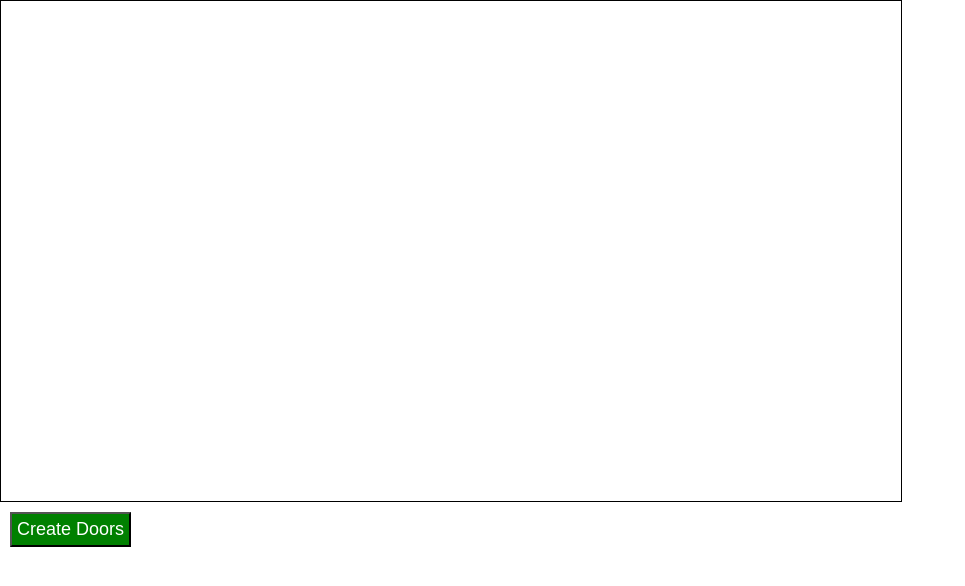
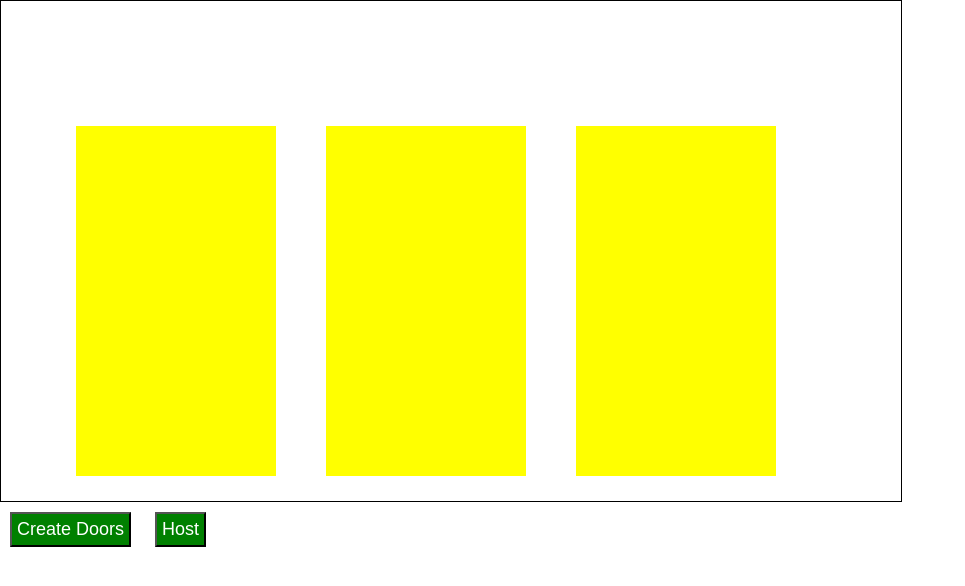
Before and after one commit to Yoni-Satat/week12_weekend_homework, a website: page index.html in a window 1280 px wide. Shown: the whole page, without its empty margins (0-965 px from the left). Drawn offline with Linux system fonts and the light colour scheme.

Commit message:
added host button

```diff
--- a/index.html
+++ b/index.html
@@ -9,6 +9,7 @@
     <canvas width="900" height="500"></canvas>
     <!-- <input type="color" id="color-picker"> -->
     <button id="create-doors">Create Doors</button>
+    <button id="host">Host</button>
     <!-- <button id="second-door">Door No. 2</button>
     <button id="third-door">Door No. 3</button> -->
   </body>
--- a/public/index.js
+++ b/public/index.js
@@ -1,30 +1,53 @@
+
+
 const app = function() {
   const canvas = document.querySelector('canvas');
   const context = canvas.getContext('2d');
+  let doorColor = "yellow";
+  context.fillStyle = doorColor;
 
-  const createDoors = document.querySelector('#create-doors');
-  createDoors.addEventListener('click', function() {
-    doorNumberOne('blue');
-    doorNumberTwo('blue');
-    doorNumberThree('blue');
+  let doors = [
+    {
+      "color":  doorColor,
+      "shape":  context.fillRect(75,125,200,350),
+      "number": 1,
+      "prize": false
+    },
+    {
+      "color":  doorColor,
+      "shape":  context.fillRect(325,125,200,350),
+      "number": 2,
+      "prize": false
+    },
+    {
+      "color":  doorColor,
+      "shape":  context.fillRect(575,125,200,350),
+      "number": 3,
+      "prize": false
+    }
+  ]
+
+  const hostOpenDoor = document.querySelector('#host');
+  hostOpenDoor.addEventListener('click', function() {
+
+    let randomNumber = Math.floor(Math.random() * 3) + 1;
+
+      doors.forEach(function(door){
+        if(door.number === randomNumber) {
+          console.log(door);
+          doorColor = "red";
+          context.fillStyle = doorColor;
+
+
+        }
+      });
   });
 
-  const doorNumberOne = function(fill) {
-    context.fillStyle = fill;
-    context.fillRect(75,125,200,350);
-  }
 
-  const doorNumberTwo = function(fill) {
-    context.fillStyle = fill;
-    context.fillRect(325,125,200,350);
-  }
 
-  const doorNumberThree = function(fill) {
-    context.fillStyle = fill;
-    context.fillRect(575,125,200,350);
-  }
 
+
+  // end of app()
 }
 
-
 document.addEventListener('DOMContentLoaded', app);
```
Also changed, not shown: package.json (+8 -4 lines), 1 other file.
